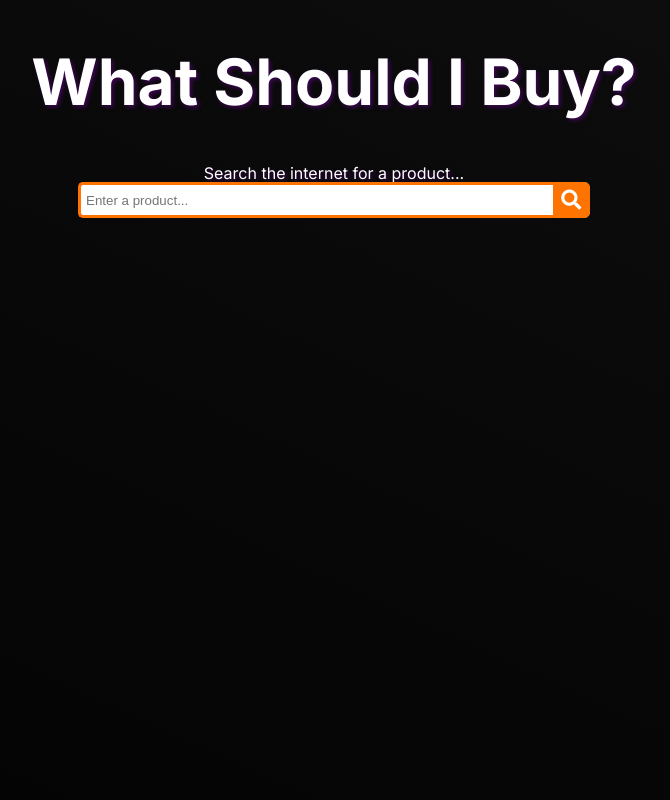
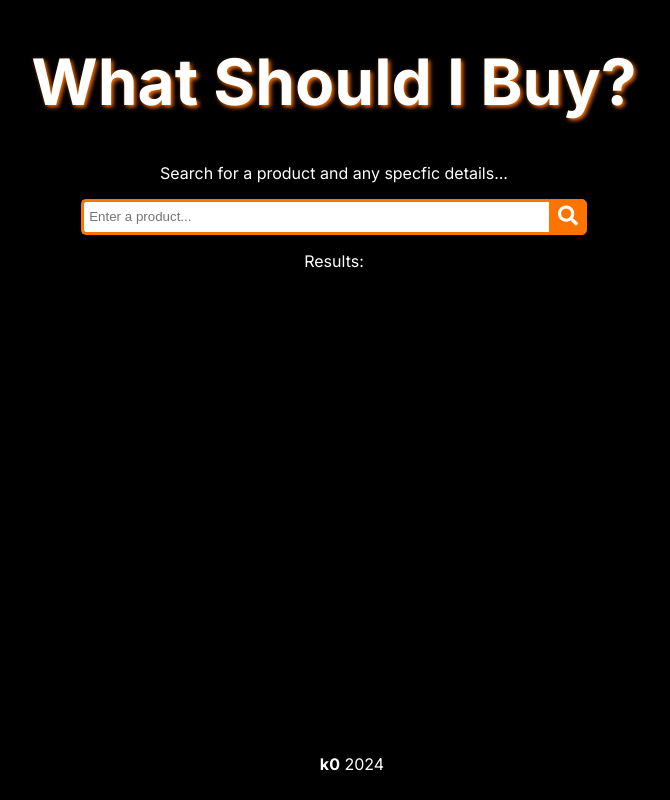
Before and after one commit to k0src/WhatShouldIBuy, a Django app: page / in a window 1280 px wide. Shown: the whole page, without its empty margins (306-976 px from the left). Run offline with Django 5.2, Linux system fonts and the light colour scheme.

Commit message:
site formatting

```diff
--- a/redditsearch.py
+++ b/redditsearch.py
@@ -3,7 +3,6 @@ from googleapiclient.discovery import build
 import keys
 import spacy
 from spellchecker import SpellChecker
-import re
 
 API_KEY = keys.API_KEY
 SEARCH_ENGINE_ID = keys.SEARCH_ENGINE_ID
--- a/wsib/main/static/main/css/style.css
+++ b/wsib/main/static/main/css/style.css
@@ -1,6 +1,7 @@
 h1 {
     font-family: "Inter", sans-serif;
     color: white;
+    text-shadow: 2px 2px 4px #ff7300;
     font-size: 48pt;
     text-align: center;
 }
@@ -8,12 +9,12 @@ h1 {
 body {
     font-family: "Inter", sans-serif;
     color: white;
-    text-shadow: 2px 2px 4px rgba(117, 0, 163, 0.5);
     font-size: 12pt;
     text-align: center;
-    background: linear-gradient(-155deg, #202020 0%, #000000 100%);
-    background-color: #000000;
-    background-size: 500% 500%;
+    background-color: black;
+    /* background-image: url('../images/bg.jpg');
+    background-size: cover;
+    background-repeat: no-repeat; */
 }
 
 #result {
@@ -40,7 +41,7 @@ body {
     color: #ff6f0e;
 }
 
-  .searchTerm:focus{
+.searchTerm:focus {
     color: #ff7300;
 }
 
@@ -56,10 +57,22 @@ body {
     font-size: 20px;
 }
 
-  .wrap{
+.wrap {
     width: 40%;
-    position: absolute;
-    top: 25%;
-    left: 50%;
-    transform: translate(-50%, -50%);
+    margin: 0 auto;
+    text-align: center;
 }
+
+footer {
+    position: fixed;
+    bottom: 0;
+    width: 100%;
+    color: rgb(110, 110, 110);
+    padding: 10px;
+    text-align: center;
+}
+
+footer a {
+    color: white;
+    text-decoration: none;
+}
--- a/wsib/main/static/main/js/script.js
+++ b/wsib/main/static/main/js/script.js
@@ -2,8 +2,6 @@ document.addEventListener('DOMContentLoaded', function() {
     document.getElementById('searchForm').addEventListener('submit', function(event) {
         event.preventDefault();
         var inputValue = document.getElementById('searchInput').value;
-        console.log("Input value:", inputValue);  // debug
-
         fetch('/process_input/', {
             method: 'POST',
             headers: {
@@ -13,11 +11,9 @@ document.addEventListener('DOMContentLoaded', function() {
             body: JSON.stringify({'input_text': inputValue})
         })
         .then(response => {
-            console.log('Response received:', response); //debuf
             return response.json();
         })
         .then(data => {
-            console.log('Data received:', data); // degub
             document.getElementById('result').innerText = data.processed_text;
         })
         .catch(error => console.error('Error:', error));
--- a/wsib/main/templates/main/index.html
+++ b/wsib/main/templates/main/index.html
@@ -6,15 +6,19 @@
     <meta charset="UTF-8">
     <meta name="viewport" content="width=device-width, initial-scale=1.0">
     <title>What Should I Buy?</title>
+    <link rel="shortcut icon" type="image/png" href="{% static 'main/images/favicon.png' %}"/>
+
     <link rel="preconnect" href="https://fonts.googleapis.com">
     <link rel="preconnect" href="https://fonts.gstatic.com" crossorigin>
     <link href="https://fonts.googleapis.com/css2?family=Inter:wght@100..900&display=swap" rel="stylesheet">
     <link rel="stylesheet" href="https://cdnjs.cloudflare.com/ajax/libs/font-awesome/5.15.4/css/all.min.css">
     <link rel="stylesheet" type="text/css" href="{% static 'main/css/style.css' %}">
+
 </head>
 <body>
+    <div class="main">
         <h1>What Should I Buy?</h1>
-    <p>Search the internet for a product...</p>
+        <p>Search for a product and any specfic details...</p>
         <div class="wrap">
             <form id="searchForm">
                 <div class="search">
@@ -25,7 +29,15 @@
                 </div>
             </form>
         </div>
+        <p>Results:</p>
         <div id="result"></div>
+    </div>
+
+
     <script src="{% static 'main/js/script.js' %}"></script>
+    <footer>
+        <p><a href="https://github.com/k0src/" target="_blank"><b>k0</b> 2024</a></p>
+    </footer>
+
 </body>
 </html>
--- a/wsib/main/views.py
+++ b/wsib/main/views.py
@@ -9,7 +9,9 @@ def process_input(request):
     if request.method == 'POST':
         data = json.loads(request.body.decode('utf-8'))
         input_text = data.get('input_text', '')
-        processed_text = input_text.upper()  # Process the input text (in this case, converting to uppercase)
+
+        processed_text = input_text + 'YES'
+
         return JsonResponse({'processed_text': processed_text})
     else:
         return JsonResponse({'error': 'Invalid request'})
```
Also changed, not shown: wsib/main/static/main/images/favicon.png (added), 1 other file. Lines whose indentation alone changed are shown as unchanged.
